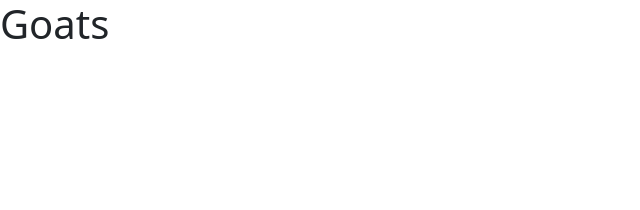
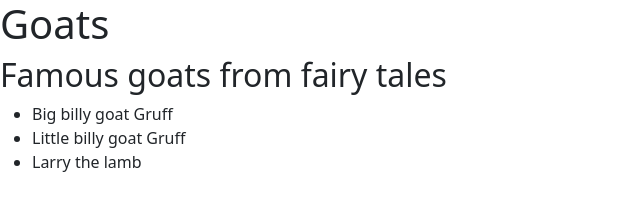
Before and after one commit to stevenaeola/goats, a plain HTML site: page index.html in a window 1280 px wide. Shown: the whole page, without its empty margins (0-640 px from the left). Drawn offline with nearby package versions, Linux system fonts and the light colour scheme.

Commit message:
Added fairy goats

```diff
--- a/index.html
+++ b/index.html
@@ -13,6 +13,17 @@
   <body>
     <h1>Goats</h1>
 
+    <h2>Famous goats from fairy tales</h2>
+
+    <ul>
+    <li>Big billy goat Gruff</li>
+
+    <li>Little billy goat Gruff</li>
+    <li>Larry the lamb</li>
+
+
+    </ul>
+
     <script src="https://cdn.jsdelivr.net/npm/bootstrap@5.1.3/dist/js/bootstrap.bundle.min.js" integrity="sha384-ka7Sk0Gln4gmtz2MlQnikT1wXgYsOg+OMhuP+IlRH9sENBO0LRn5q+8nbTov4+1p" crossorigin="anonymous"></script>
 
 
```
